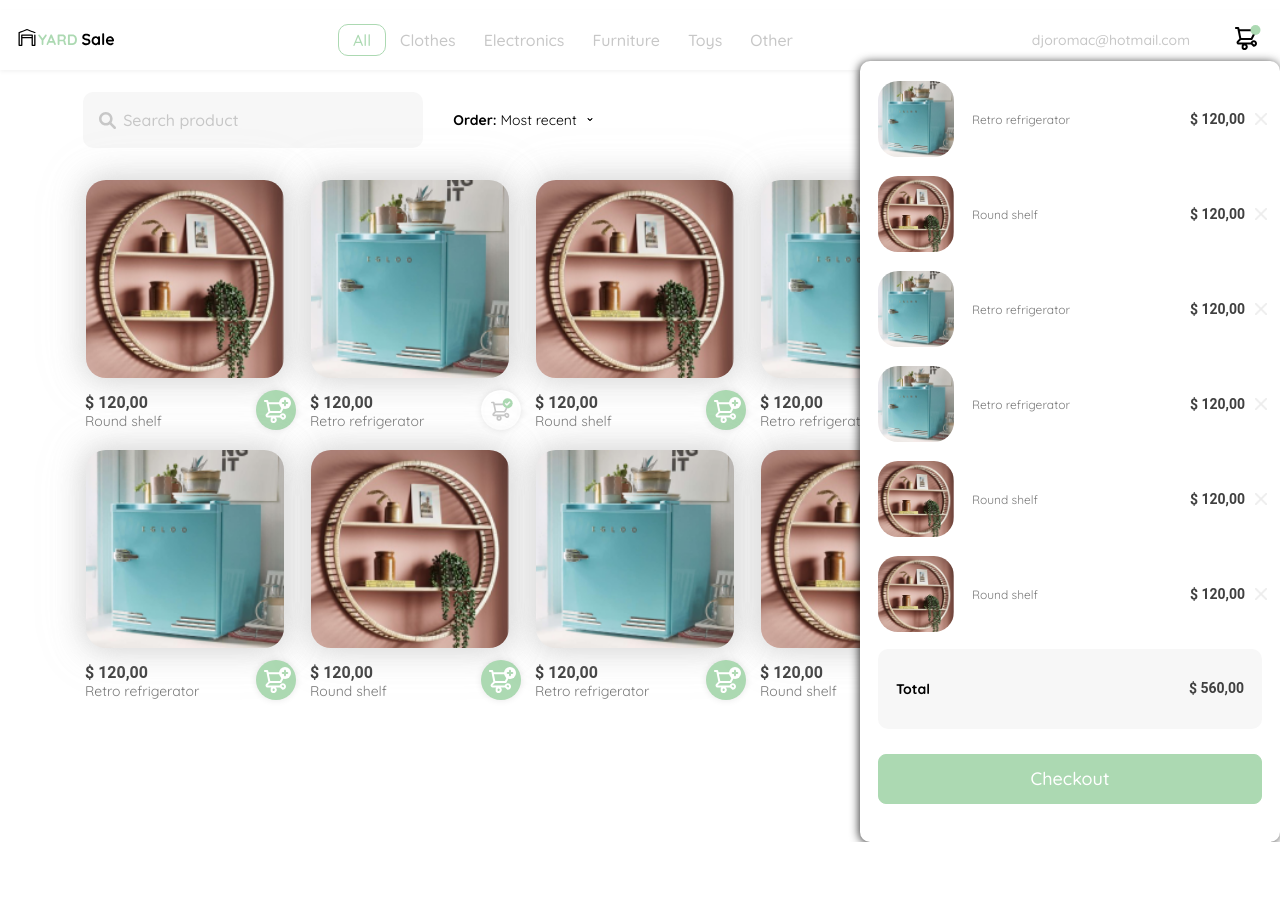
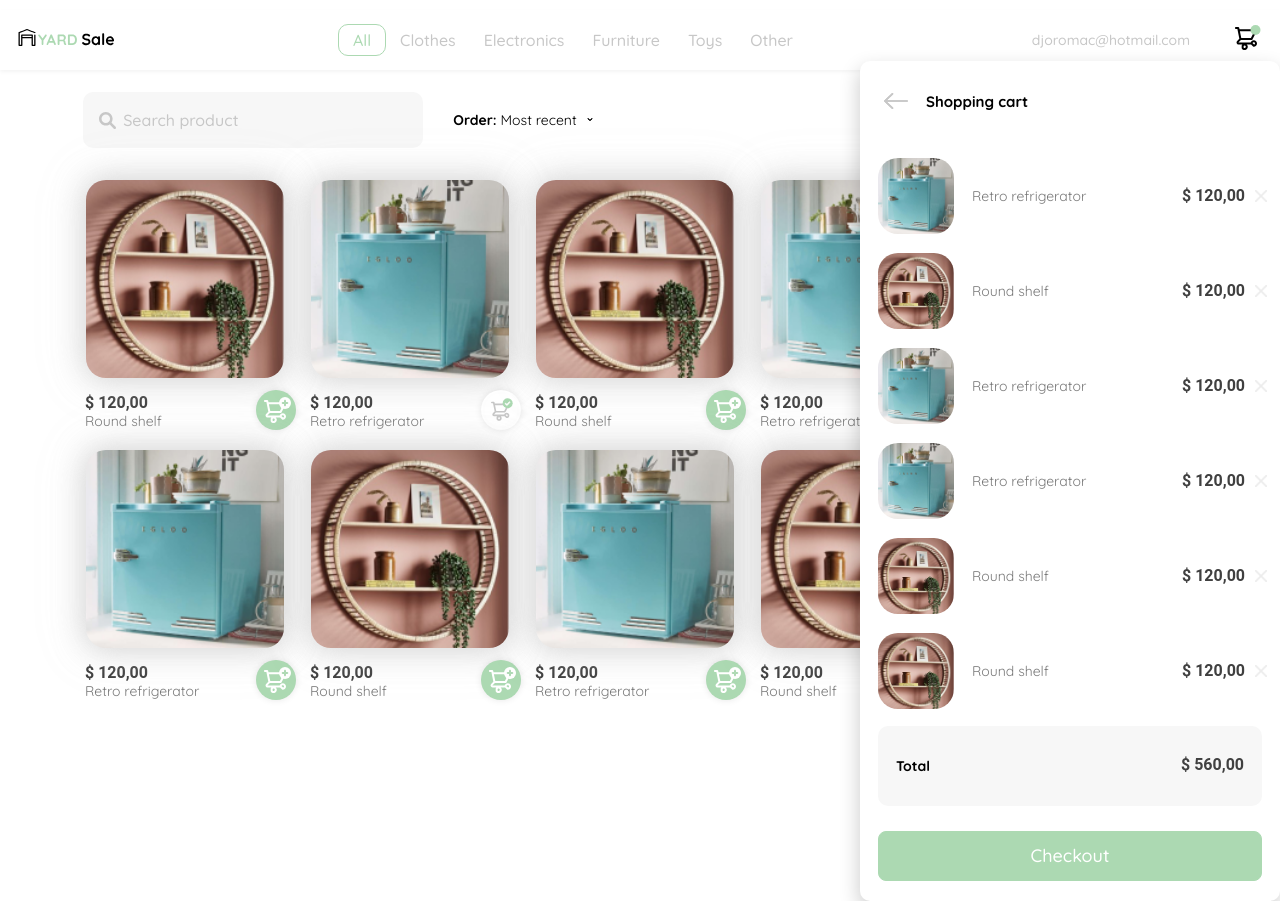
Before and after one commit to DiegoMacias45007/Yeyi-YardSale, a plain HTML site: page index.html in a window 1280 px wide. Both pictures are taken after a click on the picture 1247 px from the left and 38 px from the top of the page. Before the commit the page ends 842 px from the top, so only its background shows below. Drawn offline with Linux system fonts and the light colour scheme.

Commit message:
Added Shopping Cart Correctly

```diff
--- a/index.html
+++ b/index.html
@@ -71,8 +71,9 @@
                 </ul>
             </section>
         </section>
-        <section class="order-container inactive">
-            <a href="./index.html" class="back"><img src="./assets/Icons/Back.svg" alt="Back" title="Back"></a><h2 class="order--title">Shopping cart</h2>
+        <aside class="order-container inactive">
+            <span class="back"><img src="./assets/Icons/Back.svg" alt="Back" title="Back"></span>
+            <h2 class="order--title">Shopping cart</h2>
             <div class="order__article">
                 <img src="./assets/Imgs/Bitmap.png" alt="Retro refrigerator" class="article--img">
                 <p class="article--name">Retro refrigerator</p>
@@ -108,7 +109,7 @@
                 <p class="overview--total">$ 560,00</p>
             </div>
             <button class="primary-button">Checkout</button>
-        </section>
+        </aside>
         <section class="shop-container">
             <div class="shop__item">
                 <a href="./product_detail-1.html" class="item--img"><img class="item--img" src="./assets/Imgs/round_shelf.png" alt="Round shelf" value="Round shelf"> </a>
--- a/js/main.js
+++ b/js/main.js
@@ -3,14 +3,17 @@ const desktopMenu = document.querySelector('.desktop-menu');
 const burguerMenu = document.querySelector('.nav--menu');
 const mobileMenu = document.querySelector('.mobile-menu');
 const shoppingCart = document.querySelector('.nav--cart');
+const backCart = document.querySelector('.back');
 const myOrder = document.querySelector('.order-container');
 
 const toggleDesktopMenu = () => {
     desktopMenu.classList.toggle('inactive');
+    myOrder.classList.add('inactive');
 }
 
 const toggleMobileMenu = () => {
     mobileMenu.classList.toggle('inactive');
+    myOrder.classList.add('inactive');
 }
 
 const toggleMyOrder = () => {
@@ -23,3 +26,4 @@ const toggleMyOrder = () => {
 emailMenu.addEventListener('click', toggleDesktopMenu);
 burguerMenu.addEventListener('click', toggleMobileMenu);
 shoppingCart.addEventListener('click', toggleMyOrder);
+backCart.addEventListener('click', toggleMyOrder);
--- a/styles/style.css
+++ b/styles/style.css
@@ -276,12 +276,12 @@ html{
     color: var(--hospital-green);
 }
 
-/* Shopping Cart */
+/* Aside (Product Detail and Shopping Cart) */
 
 .order-container {
     position: absolute;
     top: 60px;
-    height: 100vh;
+    height: auto;
     width: 100%;
     min-width: 320px;
     max-width: 420px;
@@ -292,13 +292,15 @@ html{
     gap: 15px;
     background: var(--white);
     z-index: 1;
-    padding: 18px;
+    padding: 0 18px;
     border-radius: 10px;
+    overflow-y: scroll;
   }
 
   .order--title,
   .back {
     display: none;
+    cursor: pointer;
   }
 
   .order__overview {
@@ -510,7 +512,7 @@ html{
     }
     .order-container{
         right: 0;
-        box-shadow: -1px 1px 10px 0px rgba(0,0,0,0.79);
+        box-shadow: -1px 8px 20px 0px rgb(0 0 0 / 20%);
     }
     .nav-container{
         height: 20vh;
@@ -547,6 +549,42 @@ html{
         align-items: center;
         justify-content: flex-start;
     }
+    .order--title {
+        display: inline-block;
+        align-self: center;
+      }
+
+      .overview--articles {
+        font-size: 1.4rem;
+      }
+
+      .overview--total {
+        font-size: 1.6rem;
+      }
+
+      .article--name {
+        font-size: 1.4rem;
+      }
+
+      .article--price {
+        font-size: 1.6rem;
+      }
+}
+
+@media (min-width:640px){
+    .back {
+        width: 24px;
+        height: 16px;
+        background: url("../assets/Icons/Back.svg") center/cover no-repeat;
+        position: absolute;
+        margin-block-start: 32px;
+        margin-inline-start: 24px;
+        display: inline-block;
+      }
+
+      .order--title {
+        margin-left: 48px;
+      }
 }
 
 @media (min-width: 768px){
```
Also changed, not shown: shopping_cart.html (line endings or trailing spaces).
